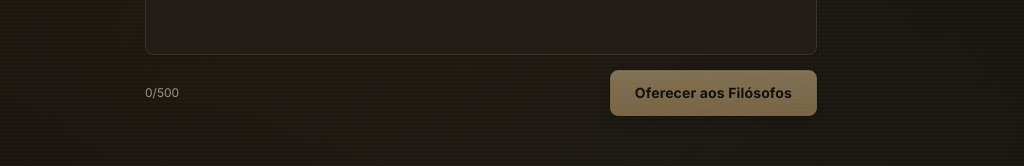
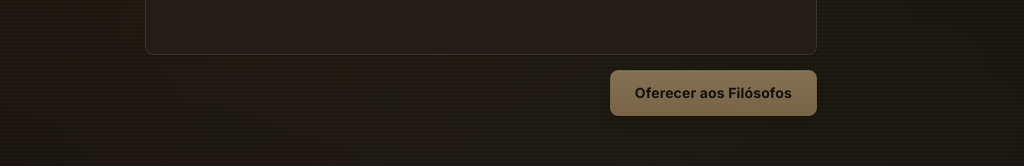
Before and after one commit to goriok/taberna, a Next.js app: page / in a window 1280 px wide. Shown: the part 375-541 px from the top of the page, without its empty margins (159-1183 px from the left). Built offline with nearby package versions, Linux system fonts and the light colour scheme.

Commit message:
feat: remove 500 char limit on dilemma input

```diff
--- a/src/app/page.tsx
+++ b/src/app/page.tsx
@@ -11,7 +11,6 @@ import { SummaryDisplay } from "@/components/SummaryDisplay";
 import { ThemeToggle } from "@/components/ThemeToggle";
 
 const MIN_DILEMMA_LENGTH = 10;
-const MAX_DILEMMA_LENGTH = 500;
 
 const initialState: DebateState = {
   phase: "idle",
@@ -244,11 +243,7 @@ export default function Home() {
   );
 
   const handleSubmitDilemma = async () => {
-    if (
-      dilemmaInput.length < MIN_DILEMMA_LENGTH ||
-      dilemmaInput.length > MAX_DILEMMA_LENGTH
-    )
-      return;
+    if (dilemmaInput.length < MIN_DILEMMA_LENGTH) return;
 
     const sessionId = generateSessionId();
     dispatch({ type: "SUBMIT_DILEMMA", dilemma: dilemmaInput, sessionId });
@@ -343,9 +338,7 @@ export default function Home() {
     };
   }, [state.phase, state.sessionId, state.responses]);
 
-  const isSubmitDisabled =
-    dilemmaInput.length < MIN_DILEMMA_LENGTH ||
-    dilemmaInput.length > MAX_DILEMMA_LENGTH;
+  const isSubmitDisabled = dilemmaInput.length < MIN_DILEMMA_LENGTH;
 
   const showGrid =
     state.phase === "round1" ||
@@ -409,18 +402,7 @@ export default function Home() {
                 data-testid="dilemma-input"
               />
 
-              <div className="mt-2 flex items-center justify-between">
-                <span
-                  className={`font-sans text-xs ${
-                    dilemmaInput.length > MAX_DILEMMA_LENGTH
-                      ? "text-red-600"
-                      : "text-text/60"
-                  }`}
-                  data-testid="char-counter"
-                >
-                  {dilemmaInput.length}/{MAX_DILEMMA_LENGTH}
-                </span>
-
+              <div className="mt-2 flex items-center justify-end">
                 <button
                   onClick={handleSubmitDilemma}
                   disabled={isSubmitDisabled || isLoading}
```
